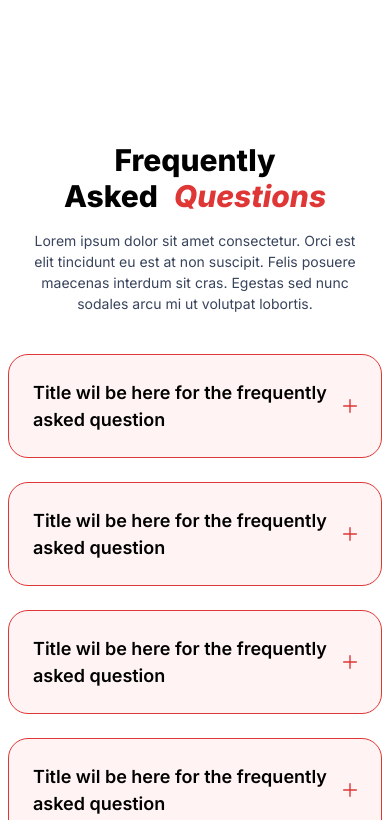
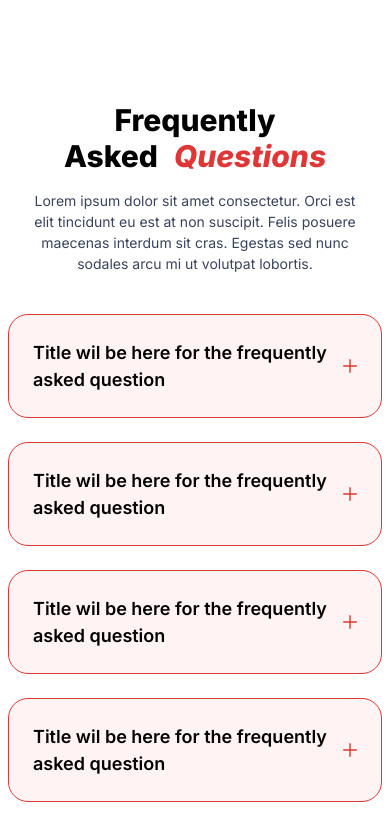
Before and after one commit to Dipokdas347250/web-gd, a website built with Vite: page index.html in a window 390 px wide. Shown: the part 10053-10873 px from the top of the page. Built offline with nearby package versions, Linux system fonts and the light colour scheme.

Commit message:
fix all responsive

```diff
--- a/index.html
+++ b/index.html
@@ -968,7 +968,7 @@
 
   <!-- Dipok FAQ start -->
 
-  <section id="dipok-vai-faq" class="lg:py-35 py-10">
+  <section id="dipok-vai-faq" class="lg:pb-35 pb-10">
     <div class="container px-2">
       <div class="">
         <h2 class="lg:text-[56px] text-[30px] text-black font-extrabold font-inter leading-[120%] text-center">
```
